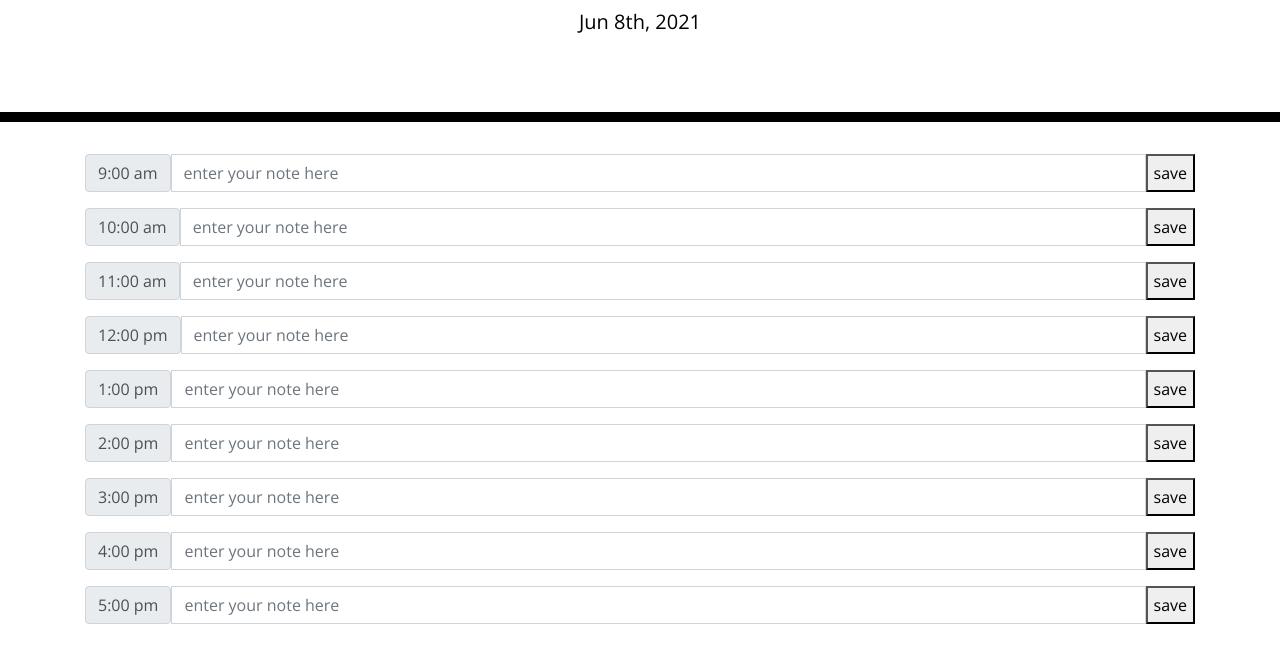
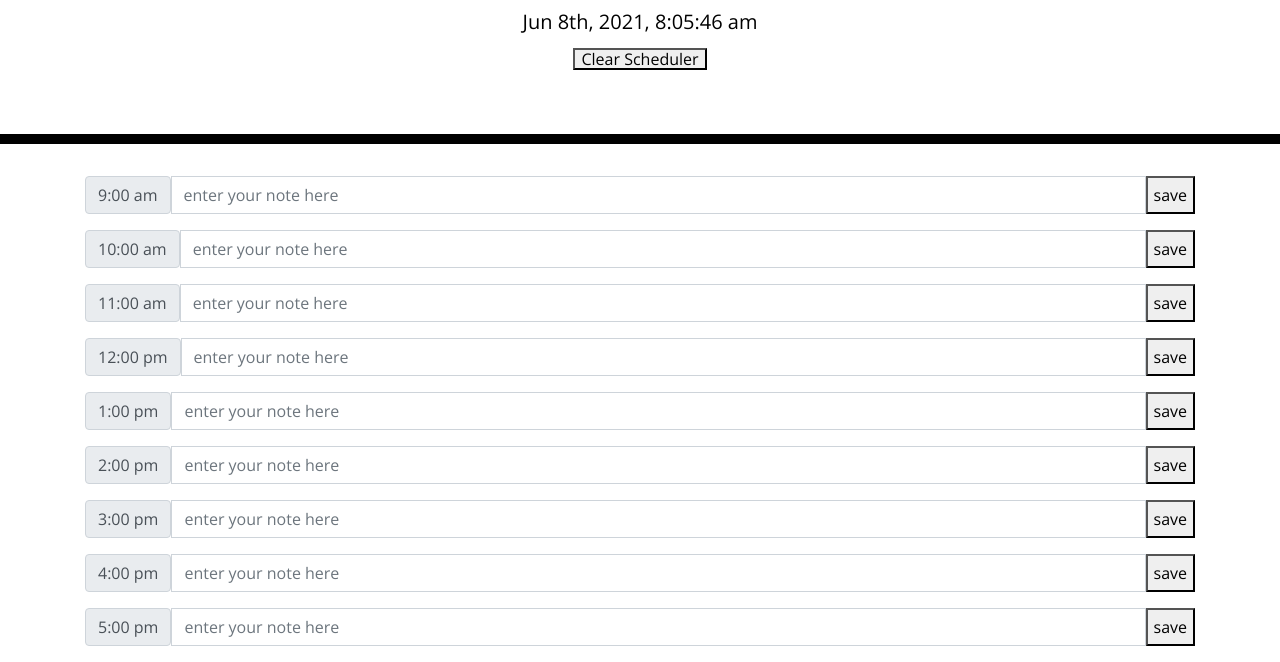
Before and after one commit to neilroy63/Day-Planner-, a plain HTML site: page index.html in a window 1280 px wide. Shown: the part 182-844 px from the top of the page. Before the commit the page ends 822 px from the top, so only its background shows below. Drawn offline with nearby package versions, Linux system fonts and the light colour scheme.

Commit message:
fix/updated index js time format

```diff
--- a/index.html
+++ b/index.html
@@ -29,6 +29,7 @@
       <h1 class="display-3">Work Day Scheduler</h1>
       <p class="lead">A simple calendar app for scheduling your work day</p>
       <p id="currentDay" class="lead"></p>
+      <button id="clear-btn">Clear Scheduler</button>
     </header>
     <div class="container">
       <!-- Timeblocks go here -->
--- a/script.js
+++ b/script.js
@@ -1,8 +1,6 @@
-// // Use Moment.js to format the following variables:
-// // Today's date in the following format: Jan 1st, 1999
+// Use Moment.js display today's date and time
 var today = moment();
-$("#currentDay").text(today.format("MMM Do, YYYY"));
-
+$("#currentDay").text(today.format("MMM Do, YYYY, h:mm:ss a"));
 
 // // 2. What is the day of the week today?
 // var dayWeek = today.format("[Today is] dddd")
```
